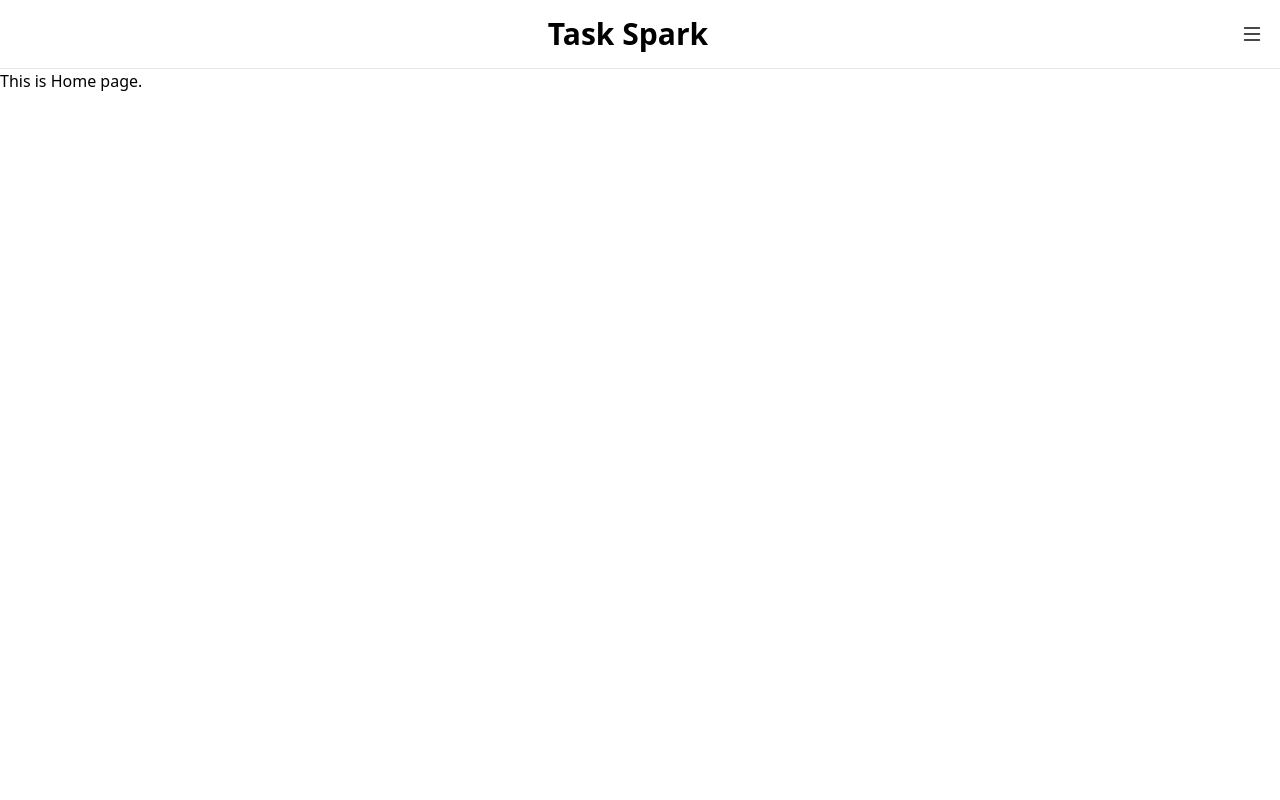
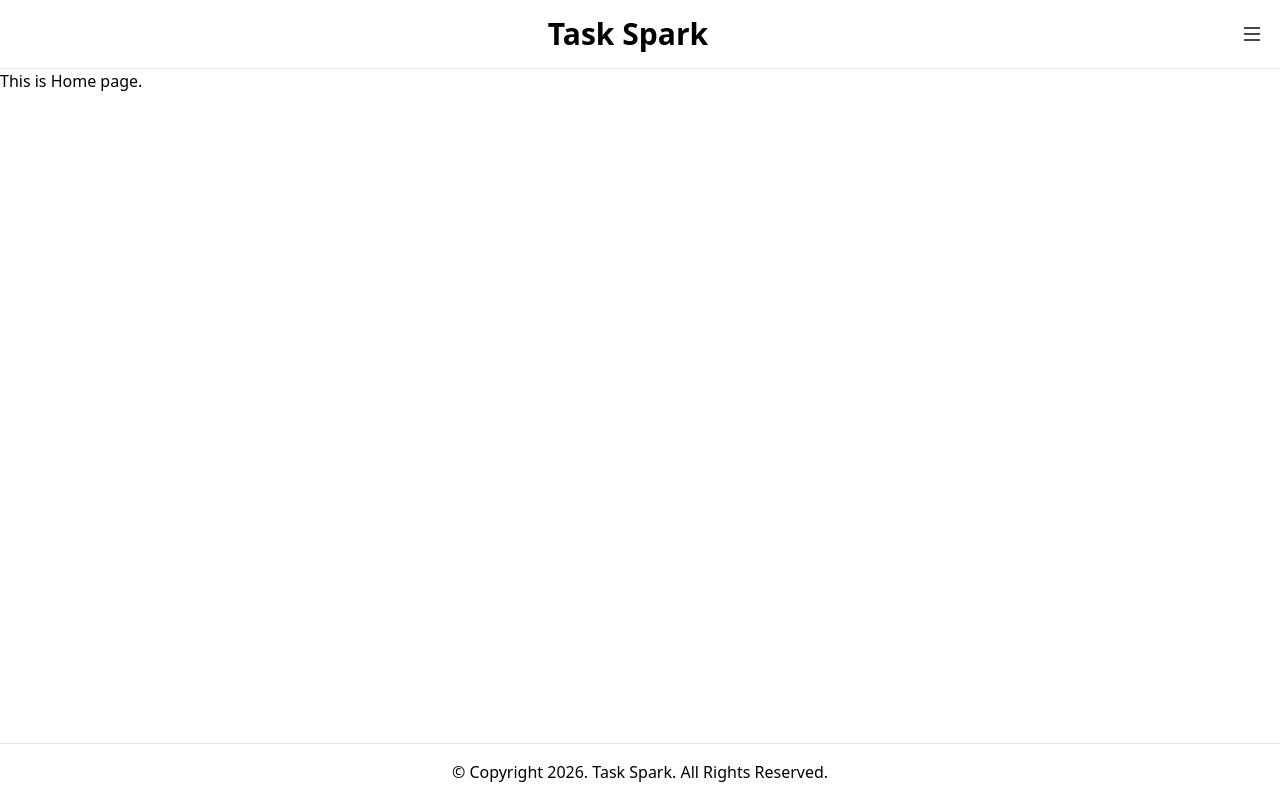
Before and after one commit to unrealblood/task-spark-dev-reactjs-frontend, a React (Vite) app: page / in a window 1280 px wide. Built offline with nearby package versions, Linux system fonts and the light colour scheme.

Commit message:
add footer to project and tweak App.jsx file to use min-h-screen for pages

```diff
--- a/src/App.jsx
+++ b/src/App.jsx
@@ -1,12 +1,18 @@
+import { Footer } from "./components";
 import { Header } from "./components/header";
 import { AllRoutes } from "./routes/AllRoutes";
 
 function App() {
   return (
-    <>
+    <div className="flex flex-col min-h-screen">
       <Header />
-      <AllRoutes />
-    </>
+
+      <div className="flex-1 overflow-auto">
+        <AllRoutes />
+      </div>
+
+      <Footer />
+    </div>
   );
 }
 
--- /dev/null
+++ b/src/components/Footer.jsx
@@ -0,0 +1,9 @@
+function Footer() {
+    return (
+        <footer className="p-4 border-t border-gray-200">
+            <p className="text-center">&copy; Copyright 2026. Task Spark. All Rights Reserved.</p>
+        </footer>
+    );
+}
+
+export { Footer };
--- /dev/null
+++ b/src/components/index.jsx
@@ -0,0 +1 @@
+export { Footer } from "./Footer";
```
